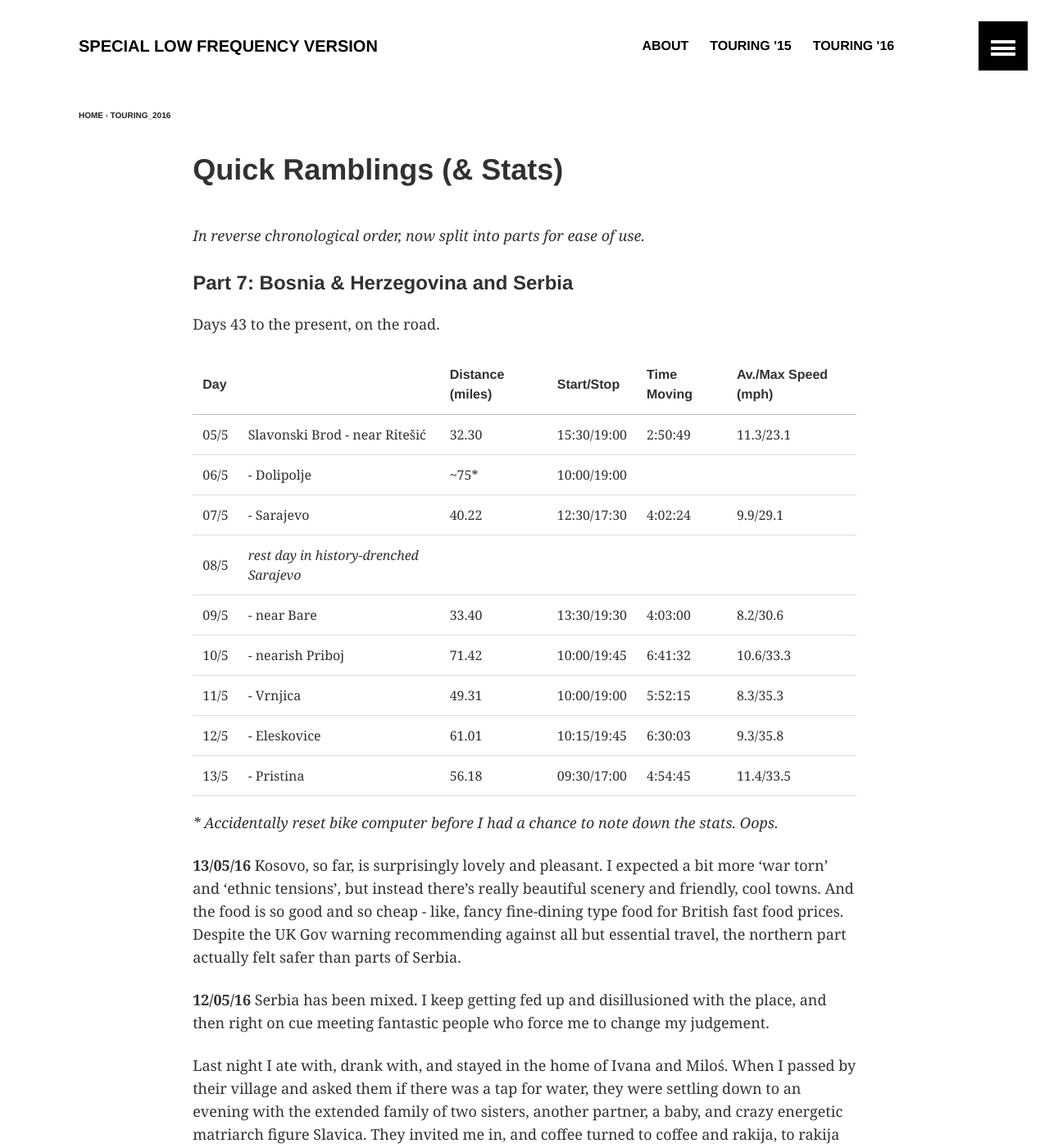
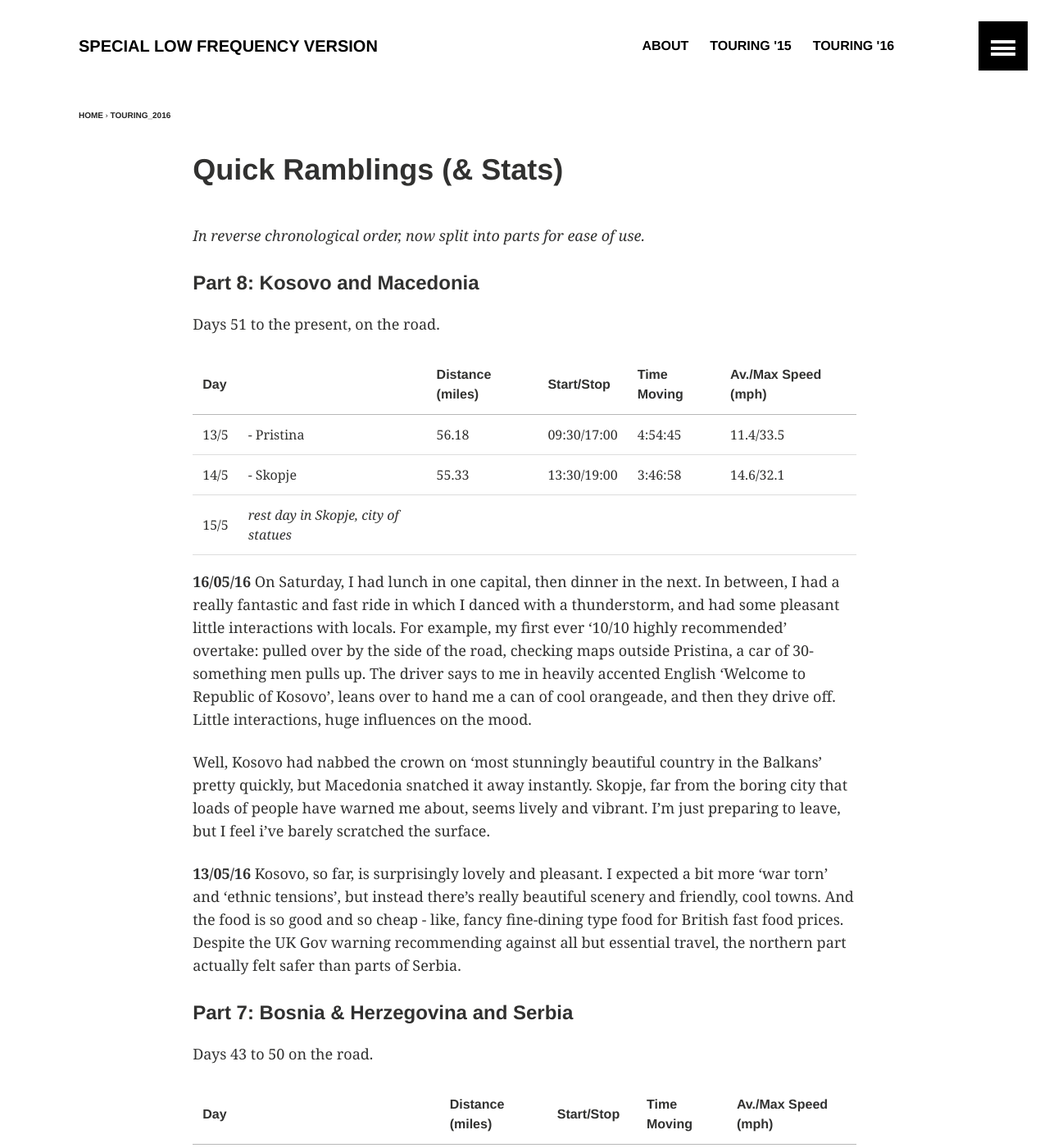
Before and after one commit to ArthurStart/git-blog, a Jekyll site: the page built from _posts/touring/2016-03-24-Quick-Update.md, in a window 1280 px wide and 1400 px high. Shown: the whole window at 82% size. Built offline with Jekyll 4.4.1, drawn with Linux system fonts in a browser that asks for light colours; comment, search, counter and statistics services are not loaded.

Commit message:
Update from Skopje

```diff
--- a/_posts/touring/2016-03-24-Quick-Update.md
+++ b/_posts/touring/2016-03-24-Quick-Update.md
@@ -10,8 +10,25 @@ image:
 
 *In reverse chronological order, now split into parts for ease of use.*
 
+#### Part 8: Kosovo and Macedonia
+Days 51 to the present, on the road.
+
+| Day | | Distance (miles) | Start/Stop | Time Moving | Av./Max Speed (mph) |
+| --- | ---------------- | ----------  | ----------- | ----------------- |
+| 13/5 | - Pristina      | 56.18 | 09:30/17:00 | 4:54:45 | 11.4/33.5 |
+| 14/5 | - Skopje        | 55.33 | 13:30/19:00 | 3:46:58 | 14.6/32.1 |
+| 15/5 | *rest day in Skopje, city of statues* |
+
+**16/05/16**
+On Saturday, I had lunch in one capital, then dinner in the next. In between, I had a really fantastic and fast ride in which I danced with a thunderstorm, and had some pleasant little interactions with locals. For example, my first ever '10/10 highly recommended' overtake: pulled over by the side of the road, checking maps outside Pristina, a car of 30-something men pulls up. The driver says to me in heavily accented English 'Welcome to Republic of Kosovo', leans over to hand me a can of cool orangeade, and then they drive off. Little interactions, huge influences on the mood.
+
+Well, Kosovo had nabbed the crown on 'most stunningly beautiful country in the Balkans' pretty quickly, but Macedonia snatched it away instantly. Skopje, far from the boring city that loads of people have warned me about, seems lively and vibrant. I'm just preparing to leave, but I feel i've barely scratched the surface.
+
+**13/05/16**
+Kosovo, so far, is surprisingly lovely and pleasant. I expected a bit more 'war torn' and 'ethnic tensions', but instead there's really beautiful scenery and friendly, cool towns. And the food is so good and so cheap - like, fancy fine-dining type food for British fast food prices. Despite the UK Gov warning recommending against all but essential travel, the northern part actually felt safer than parts of Serbia.
+
 #### Part 7: Bosnia & Herzegovina and Serbia
-Days 43 to the present, on the road.
+Days 43 to 50 on the road.
 
 | Day | | Distance (miles) | Start/Stop | Time Moving | Av./Max Speed (mph) |
 | --- | ---------------- | ----------  | ----------- | ----------------- |
```
Also changed, not shown: other parts of _posts/touring/2016-03-24-Quick-Update.md (+0 -4 lines).
